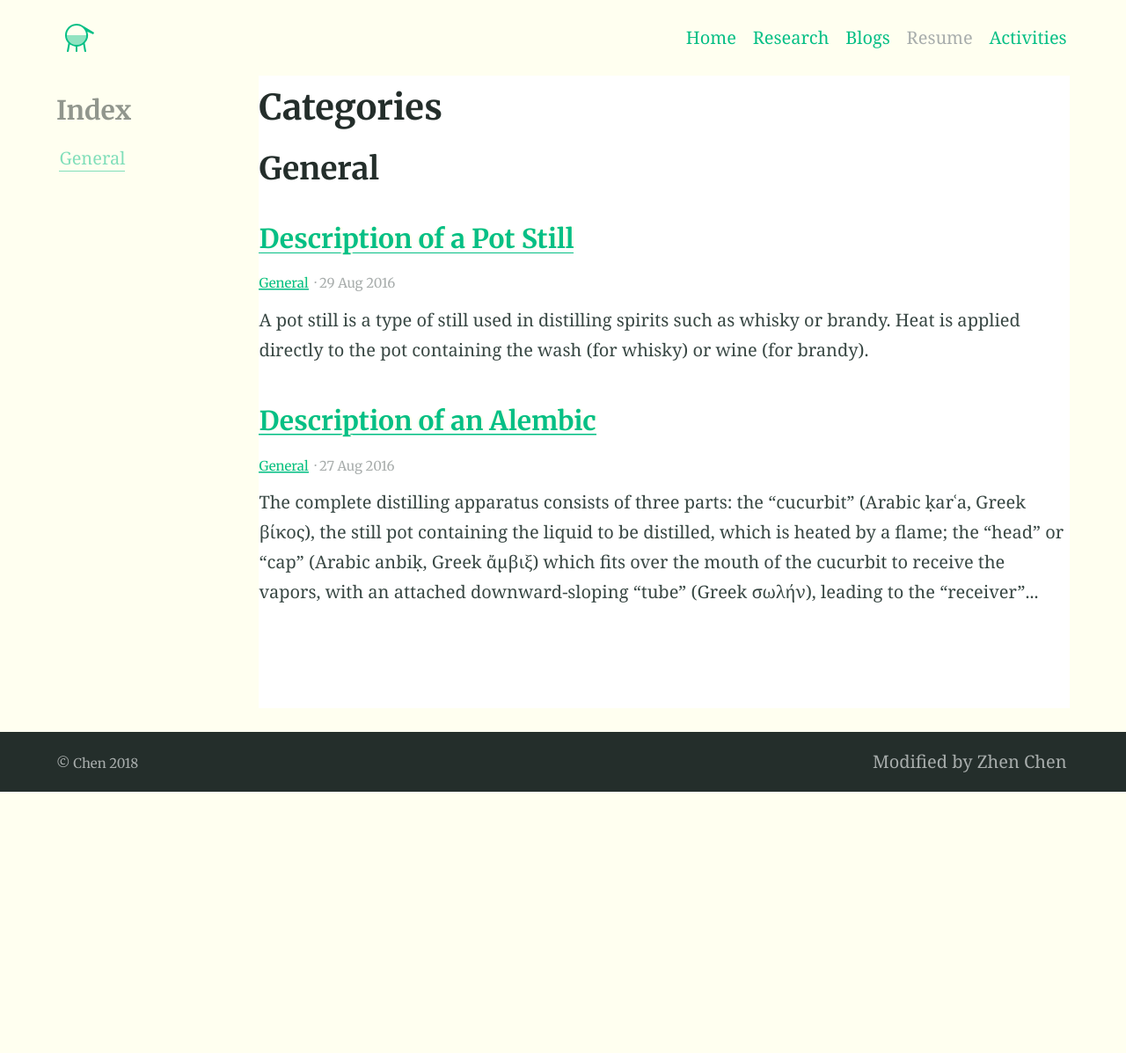
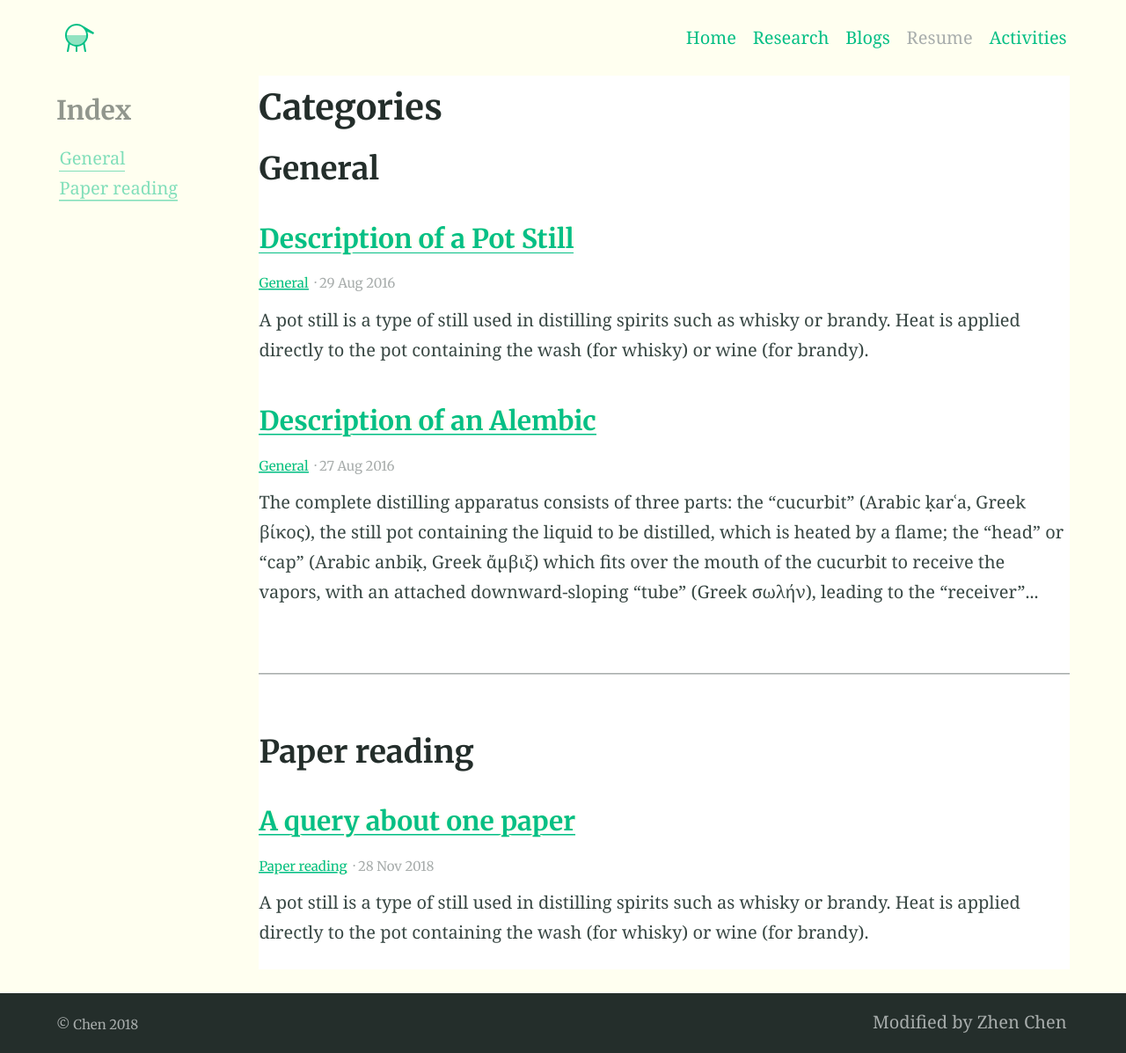
Before and after one commit to RobinChen121/robinchen121.github.io-12, a Jekyll site: the page built from categories.md, in a window 1280 px wide. Shown: the whole page at 88% size. Built offline with Jekyll 4.4.1, drawn with Linux system fonts in a browser that asks for light colours; before the commit the page ends 900 px from its top, so only the background shows below that.

Commit message:
Update 2018-11-28-example-post-two.md

```diff
--- a/_posts/2018-11-28-example-post-two.md
+++ b/_posts/2018-11-28-example-post-two.md
@@ -3,8 +3,12 @@ title: A query about one paper
 categories:
 - Paper reading
 excerpt: |
- Recently, I am reading the paper "Dynamic Inventory Management with Cash Flow Constraints" from Xiuli Chao, et. al (2008).  The proofs in this paper are very lengthy and complex.
-During the deductions of the proofs by myself, there is a query that I can not understand.
+  A pot still is a type of still used in distilling spirits such as whisky or brandy. Heat is applied directly to the pot containing the wash (for whisky) or wine (for brandy).
+feature_text: |
+  ## The Pot Still
+  The modern pot still is a descendant of the alembic, an earlier distillation device
+feature_image: "https://picsum.photos/2560/600?image=733"
+image: "https://picsum.photos/2560/600?image=733"
 
 ---
 
```
